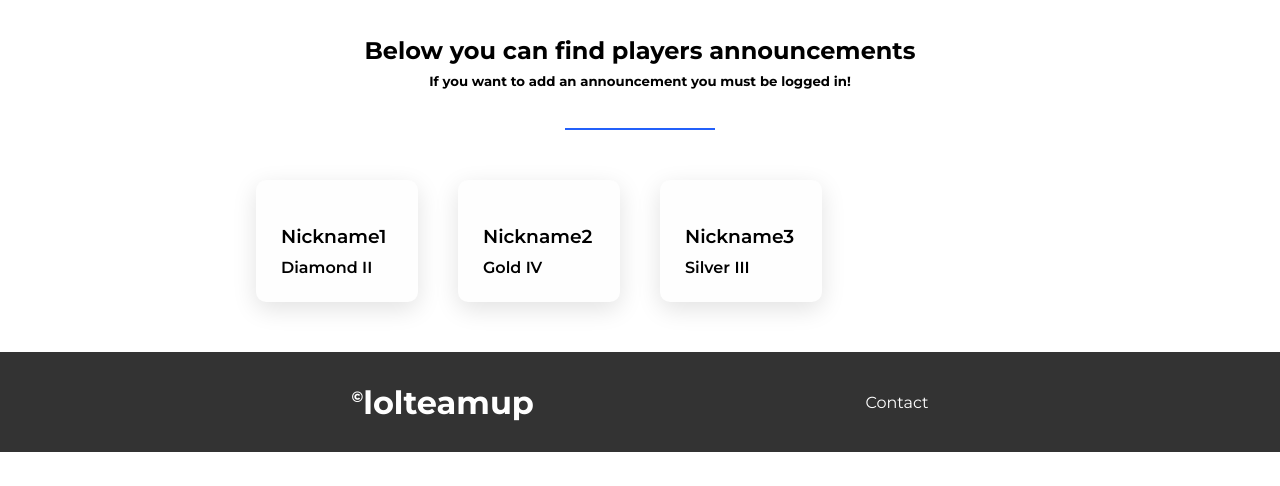
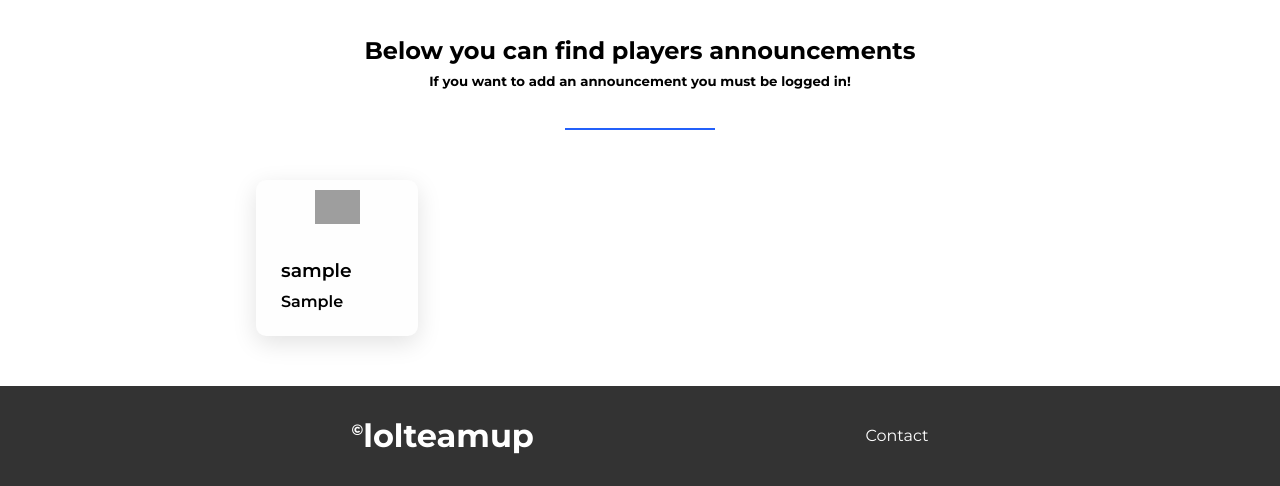
Before and after one commit to haslozik/lolteamup, a PHP site: page / in a window 1280 px wide. Shown: the part 394-880 px from the top of the page. Before the commit the page ends 846 px from the top, so only its background shows below. Run offline with PHP 8.4, Linux system fonts and the light colour scheme; tables that the repository leaves empty or names only in its code hold one stand-in row (values such as "Sample post"); some libraries are stand-ins or nearby versions; grey boxes are pictures that could not be loaded.

Commit message:
finished

```diff
--- a/index.php
+++ b/index.php
@@ -55,33 +55,34 @@
         <br><hr>
     </section>
     <section class="announcementsSection">
+        <?php
+
+            $conn = mysqli_connect('localhost','root','','lolteamup');
+            $sql = "SELECT * FROM announcement ORDER BY RAND()";
+            $result = mysqli_query($conn,$sql);
+            $queryResults = mysqli_num_rows($result);
+
+            if($queryResults > 0) {
+                while($row = mysqli_fetch_assoc($result)) {
+        ?>
+
             <div class="announcementElement">
-            <div class="announcementImage"></div>
+                <div class="announcementImage">
+                    <?php echo '<img src="img/'.$row["lane"].'">'; ?>
+                </div>
                 <h3 class="announcementName">
-                Nickname1
+                    <?php echo $row["nickname"] ?>
                 </h3>
                 <h4 class="announcementRank">
-                Diamond II
+                    <?php echo $row["rank"] ?>
                 </h4>
             </div>
-        <div class="announcementElement">
-            <div class="announcementImage"></div>
-            <h3 class="announcementName">
-                Nickname2
-            </h3>
-            <h4 class="announcementRank">
-                Gold IV
-            </h4>
-        </div>
-        <div class="announcementElement">
-            <div class="announcementImage"></div>
-            <h3 class="announcementName">
-                Nickname3
-            </h3>
-            <h4 class="announcementRank">
-                Silver III
-            </h4>
-        </div>
+
+        <?php
+                }
+            }
+        ?>
+
     </section>
     <?php include "footer.php"; ?>
 
```
Lines whose indentation alone changed are shown as unchanged.
